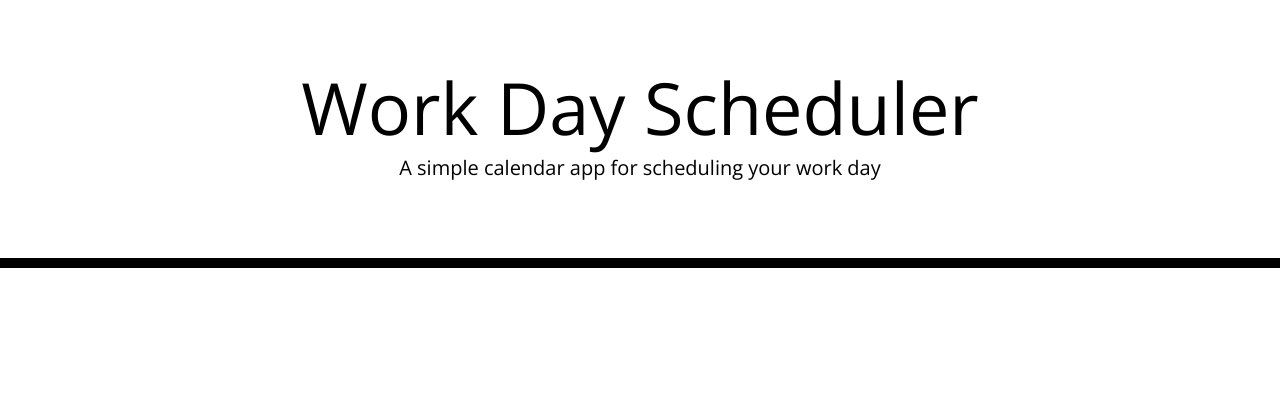
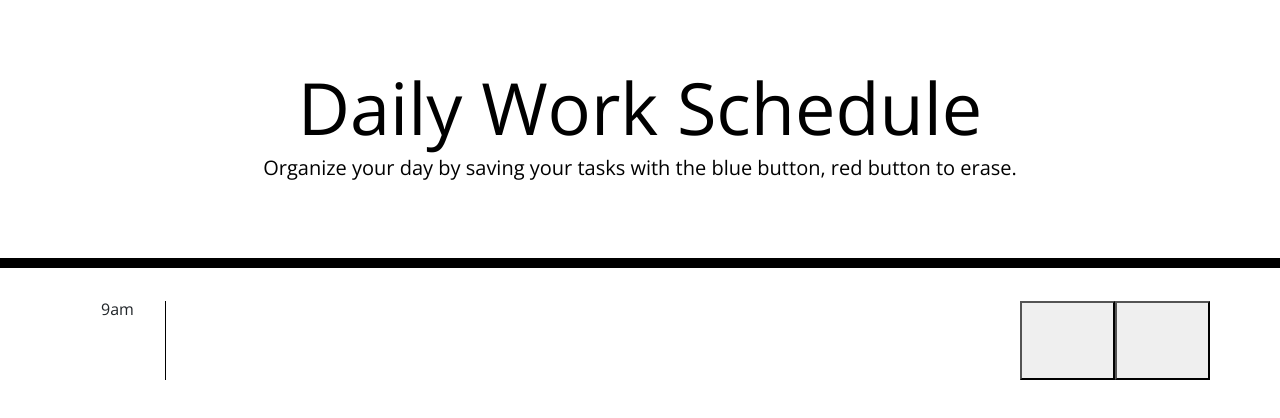
Before and after one commit to caitighe1/a-daily-planner, a plain HTML site: page index.html in a window 1280 px wide. Drawn offline with nearby package versions, Linux system fonts and the light colour scheme.

Commit message:
created the first time block in HTML that semi works

```diff
--- a/index.html
+++ b/index.html
@@ -19,16 +19,31 @@
       rel="stylesheet"
     />
     <link rel="stylesheet" href="style.css" />
-    <title>Work Day Scheduler</title>
+    <title>Daily Work Schedule</title>
   </head>
 
   <body>
     <header class="jumbotron">
-      <h1 class="display-3">Work Day Scheduler</h1>
-      <p class="lead">A simple calendar app for scheduling your work day</p>
+      <h1 class="display-3">Daily Work Schedule</h1>
+      <p class="lead">Organize your day by saving your tasks with the blue button, red button to erase. </p>
       <p id="currentDay" class="lead"></p>
     </header>
     <div class="container">
+      <div id= "calendar-row" class= "row justify-content-md-center time-block calendar-row1">
+        <div class= "currentHour col-md-1"> 9am </div>
+        <textarea id= "#9am" class="col-md-9 text-entry1"></textarea>
+        <button class= "save col-md-1"></button>
+        <button time="#9am" class="delete col-md-1"></button>
+      </div>
+
+
+
+
+
+
+
+
+
       <!-- Timeblocks go here -->
     </div>
 
```
Also changed, not shown: script.js (+58 -0 lines), 1 other file.
